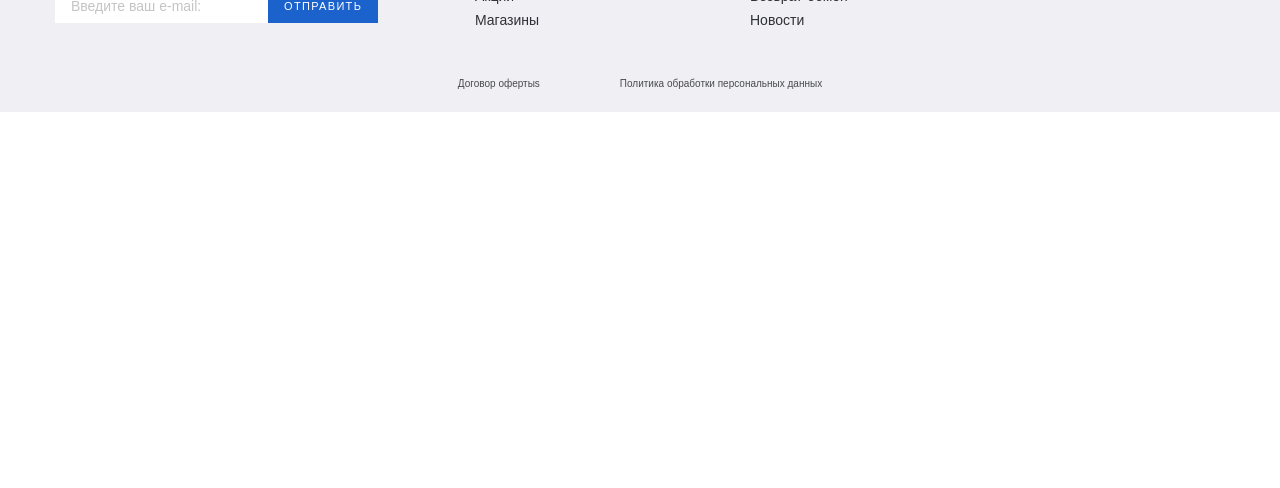
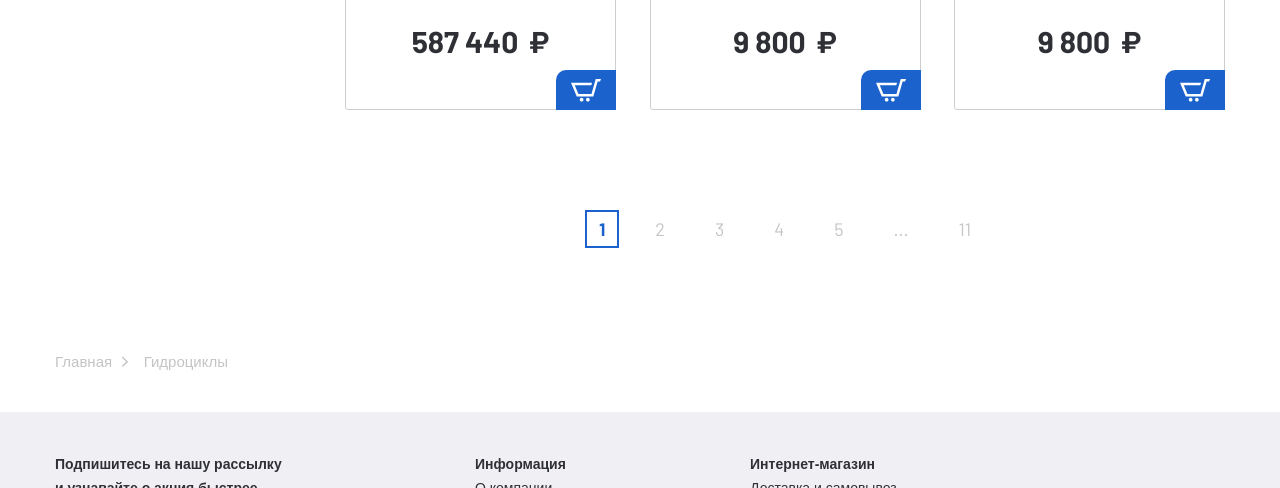
Before and after one commit to neoman93/drive_moto, a plain HTML site: page catalog.html in a window 1280 px wide. Shown: the part 1989-2477 px from the top of the page. Before the commit the page ends 2101 px from the top, so only its background shows below. Drawn offline with Linux system fonts and the light colour scheme.

Commit message:
refactoring

```diff
--- a/catalog.html
+++ b/catalog.html
@@ -106,9 +106,9 @@
 					<div class="catalog__filter-display-option">
 						<select>
 							<option value="">По полулярности</option>
-							<option value="">По полулярности</option>
-							<option value="">По полулярности</option>
-							<option value="">По полулярности</option>
+							<option value="">По полулярности 2</option>
+							<option value="">По полулярности 3</option>
+							<option value="">По полулярности 4</option>
 						</select>
 						<button class="catalog__filter-btngrid"></button>
 						<button class="catalog__filter-btnrow"></button>
@@ -116,6 +116,9 @@
 				</div>
 
 				<div class="catalog__inner">
+					<aside class="catalog__inner-aside">
+
+					</aside>
 					<div class="catalog__inner-list">
 						<div class="product-item__wrapper">
 							<button class="product-item__favorite"></button>
@@ -299,8 +302,19 @@
 								<p class="product-item__notify-text">нет в наличии</p>
 							</a>
 						</div>
+						<div class="pagination">
+							<ul class="pagination-list">
+								<li class="pagination-list__item active"><a href="#">1</a></li>
+								<li class="pagination-list__item"><a href="#">2</a></li>
+								<li class="pagination-list__item"><a href="#">3</a></li>
+								<li class="pagination-list__item"><a href="#">4</a></li>
+								<li class="pagination-list__item"><a href="#">5</a></li>
+								<li class="pagination-list__item"><a href="#">...</a></li>
+								<li class="pagination-list__item"><a href="#">11</a></li>
+							</ul>
+						</div>
 					</div>
-					<aside class="catalog__inner-aside"></aside>
+
 				</div>
 			</div>
 		</section>
@@ -380,7 +394,7 @@
 					</div>
 				</div>
 				<div class="footer__bottom">
-					<a class="footer__bottom-link" href="#">Договор офертыs</a>
+					<a class="footer__bottom-link" href="#">Договор оферты</a>
 					<a class="footer__bottom-link" href="#">Политика обработки персональных данных</a>
 				</div>
 			</div>
--- a/css/style.css
+++ b/css/style.css
@@ -174,7 +174,7 @@ body {
 	transition: all 0.3s linear;
 }
 
-.menu-categories__link::hover {
+.menu-categories__link:hover {
 	font-family: "SFProDisplay-Semibold", sans-serif;
 	font-weight: 600;
 	border-bottom: 3px solid #1c62cd;
@@ -595,7 +595,7 @@ li.slick-active button {
 	color: #2f3035;
 	display: inline-block;
 	background-color: rgba(255, 255, 255, 0.9);
-	box-shadow: 0px 0px 15px rgba(0, 0, 0, 0.2);
+	box-shadow: 0 0 15px rgba(0, 0, 0, 0.2);
 	border-radius: 3px;
 	padding: 17px 21px;
 	position: absolute;
@@ -663,12 +663,12 @@ li.slick-active button {
 }
 .product-item__basket {
 	position: absolute;
-	right: 0px;
+	right: 0;
 	bottom: 0;
 	width: 60px;
 	height: 40px;
 	background-color: #1c62cd;
-	border-radius: 10px 0px 0px 0px;
+	border-radius: 10px 0 0 0;
 	border: none;
 	outline: none;
 	color: #ffffff;
@@ -830,7 +830,6 @@ li.slick-active button {
 	font-size: 11px;
 	text-align: center;
 	letter-spacing: 0.12em;
-	text-transform: uppercase;
 	color: #ffffff;
 	cursor: pointer;
 }
@@ -973,6 +972,7 @@ footer__social-list-item a {
 /* Catalog Section end */
 
 .catalog__inner {
+	display: flex;
 }
 .catalog__inner-list {
 	display: flex;
@@ -982,10 +982,40 @@ footer__social-list-item a {
 .product-item__wrapper img {
 	max-width: 100%;
 }
+
 .catalog__inner-aside {
 	min-width: 290px;
-	margin-right: 10px;
 }
 .catalog__inner-list .product-item__wrapper {
 	margin-bottom: 30px;
 }
+.pagination {
+	width: 100%;
+	margin-top: 70px;
+}
+.pagination-list {
+	display: flex;
+	justify-content: center;
+}
+
+.pagination-list__item {
+	padding: 6px 12px;
+	border: 2px solid transparent;
+	margin: 0 11px;
+}
+.pagination-list__item.active {
+	border-color: #1c62cd;
+}
+.pagination-list__item.active a{
+	color: #1c62cd;
+	font-weight: 700;
+}
+
+.pagination-list__item a {
+	display: block;
+	font-family: Barlow, sans-serif;
+	font-weight: 400;
+	font-size: 18px;
+	line-height: 22px;
+	color: #C4C4C4;
+}
```
